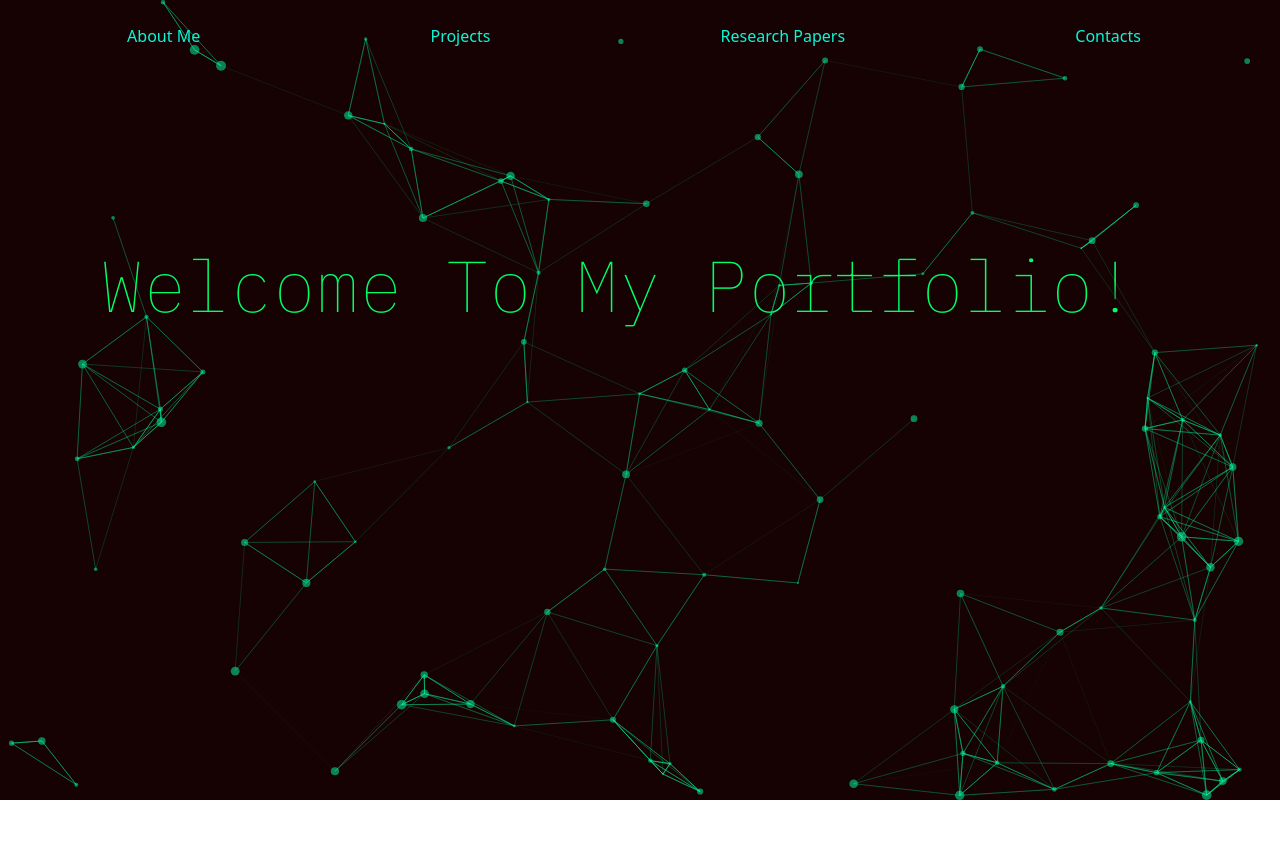
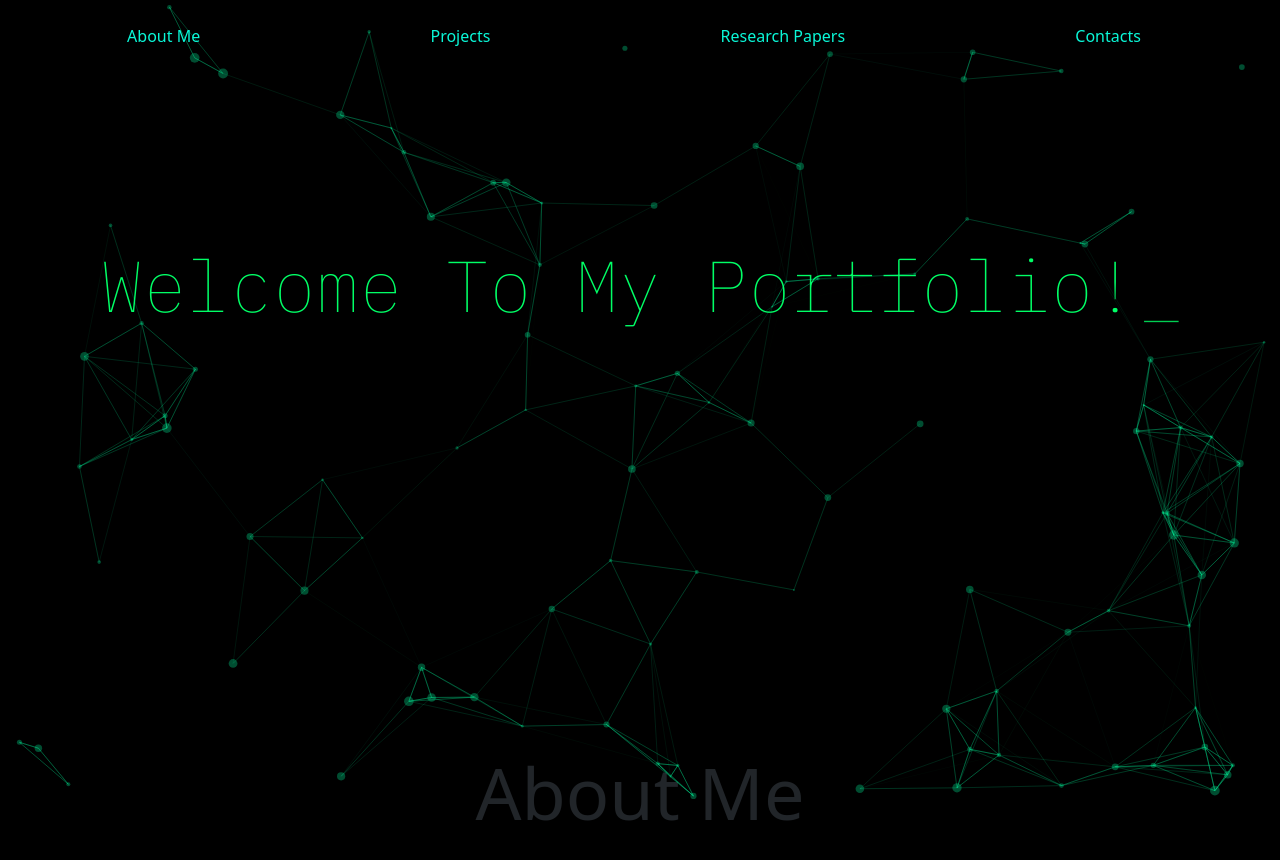
Before and after one commit to destrex271/PortfolioWebsite, a React (Create React App) app: page / in a window 1280 px wide. Shown: the top 860 px of the page. Built offline with nearby package versions, Linux system fonts and the light colour scheme.

Commit message:
About section added, being worked upon

```diff
--- a/src/App.js
+++ b/src/App.js
@@ -9,15 +9,16 @@ import 'bootstrap/dist/js/bootstrap.bundle'
 function App() {
   return (
     <div className="body pt-3">
-      <Field />
-      <Navbar />
 
-      <section id="landing">
-        <center>
-          <Landing />
-        </center>
-      </section>
-
+      <header>
+        <Navbar />
+        <Field />
+        <section id="landing">
+          <center>
+            <Landing />
+          </center>
+        </section>
+      </header>
       <section id="aboutme">
         <About />
       </section>
--- a/src/components/About.js
+++ b/src/components/About.js
@@ -3,8 +3,8 @@ import React from "react";
 function About(){
     return(
         <React.Fragment>
-            <div className='about_bg'>
-
+            <div className='about_bg container-fluid d-flex justify-content-center fade-in-section'>
+                <h1 className="display-2 align-self-start">About Me</h1>
             </div>
         </React.Fragment>
     );
--- a/src/index.css
+++ b/src/index.css
@@ -1,13 +1,18 @@
 
 @import url('https://fonts.googleapis.com/css2?family=Maven+Pro&display=swap');
-@import url('https://fonts.googleapis.com/css2?family=IBM+Plex+Mono:wght@100&display=swap');
+@import url('https://fonts.googleapis.com/css2?family=IBM+Plex+Mono:wght@100;400&display=swap');
 
 .body{
   height: 100vh;
   margin: 0 auto;
-  background-color: #160202;
+  background-color: #000000;
   /* overflow-x: hidden; */
 }
+
+/* General Effects */
+
+/* --------------- */
+
 
 /* Navbar stuff */
 
@@ -72,16 +77,20 @@
 
 /* Landing CSS */
 
+#landing{
+  height: 70vh;
+}
 
 .intro-box{
-  margin: 5%;
-  height: 100vh;
+  /* margin: 5%; */
+  align-self: center;
 }
 
 .head-font{
   font-family: 'IBM Plex Mono', monospace;
   color: #00FF66;
   user-select: none;
+  font-weight: 400;
 }
 
 .landing-bg{
@@ -89,8 +98,12 @@
 }
 
 .particleBack{
+  width: 100%;
+  height: 100%;
   position: absolute;
-  width: fit-content;
+  z-index: -10;
+  top: 0;
+  left: 0
 }
 
 /* Landing CSS ends */
@@ -98,8 +111,10 @@
 
 
 /* About Page css */
-.about-bg{
-  background-color: green;
+.about_bg{
+  background-color: #000000;
   height: 100vh;
+  margin-top: -4.1%;
 }
+.about-font{}
 /* About Page ends */
```
